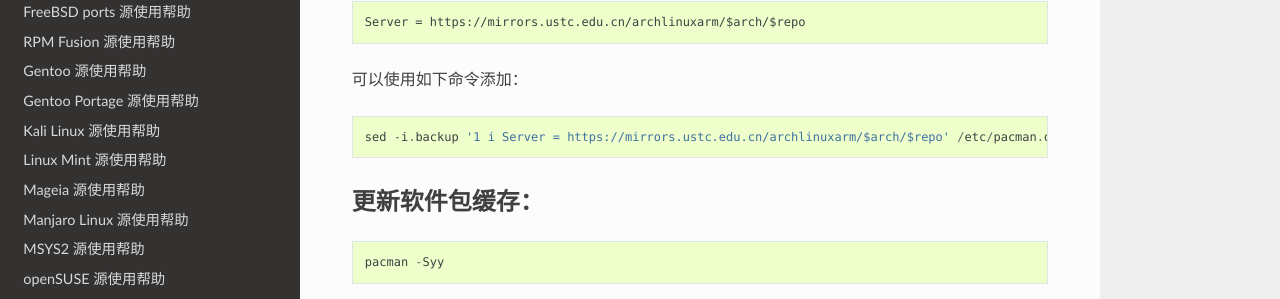
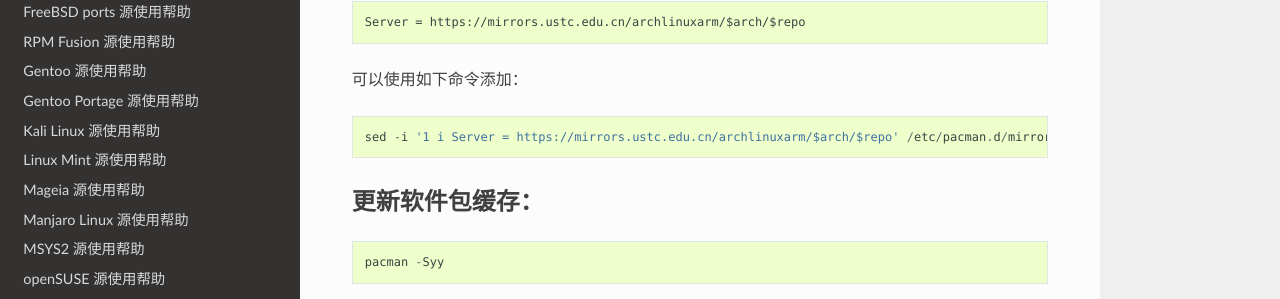
Before and after one commit to ustclug/mirrorhelp, a Sphinx documentation site: the page built from source/archlinuxarm.rst, in a window 1280 px wide and 1270 px high. Shown: the part 596-895 px from the top of the window. Built offline with Sphinx 7.4.7 and the Read the Docs theme 2.0.0, drawn with Linux system fonts in a browser that asks for light colours; pages that are not in the unit, such as notebooks, are missing from menus.

Commit message:
最初的美好

```diff
--- a/source/archlinux.rst
+++ b/source/archlinux.rst
@@ -32,7 +32,7 @@ i686, x86_64
 
 ::
 
-    sed -i.backup '1 i Server = https://mirrors.ustc.edu.cn/archlinux/$repo/os/$arch' /etc/pacman.d/mirrorlist
+    sed -i '1 i Server = https://mirrors.ustc.edu.cn/archlinux/$repo/os/$arch' /etc/pacman.d/mirrorlist
 
 
 更新软件包缓存：
--- a/source/archlinuxarm.rst
+++ b/source/archlinuxarm.rst
@@ -30,7 +30,7 @@ ARMv5, ARMv6, ARMv7, AArch64
 
 ::
 
-    sed -i.backup '1 i Server = https://mirrors.ustc.edu.cn/archlinuxarm/$arch/$repo' /etc/pacman.d/mirrorlist
+    sed -i '1 i Server = https://mirrors.ustc.edu.cn/archlinuxarm/$arch/$repo' /etc/pacman.d/mirrorlist
 
 
 更新软件包缓存：
```
Also changed, not shown: source/archlinuxcn.rst (+0 -7 lines).
